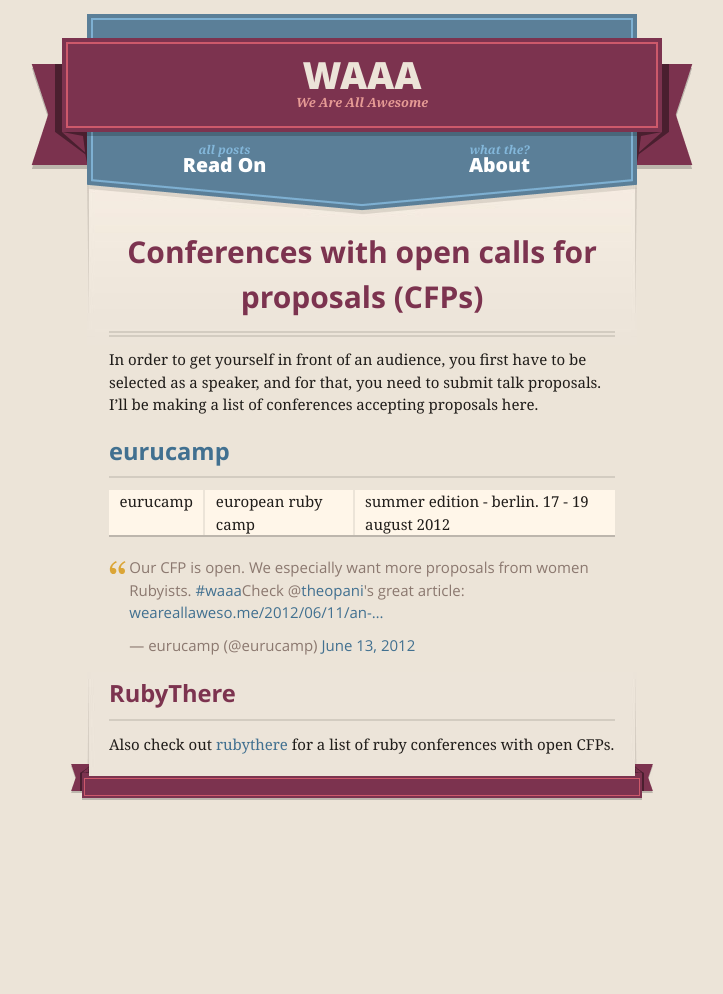
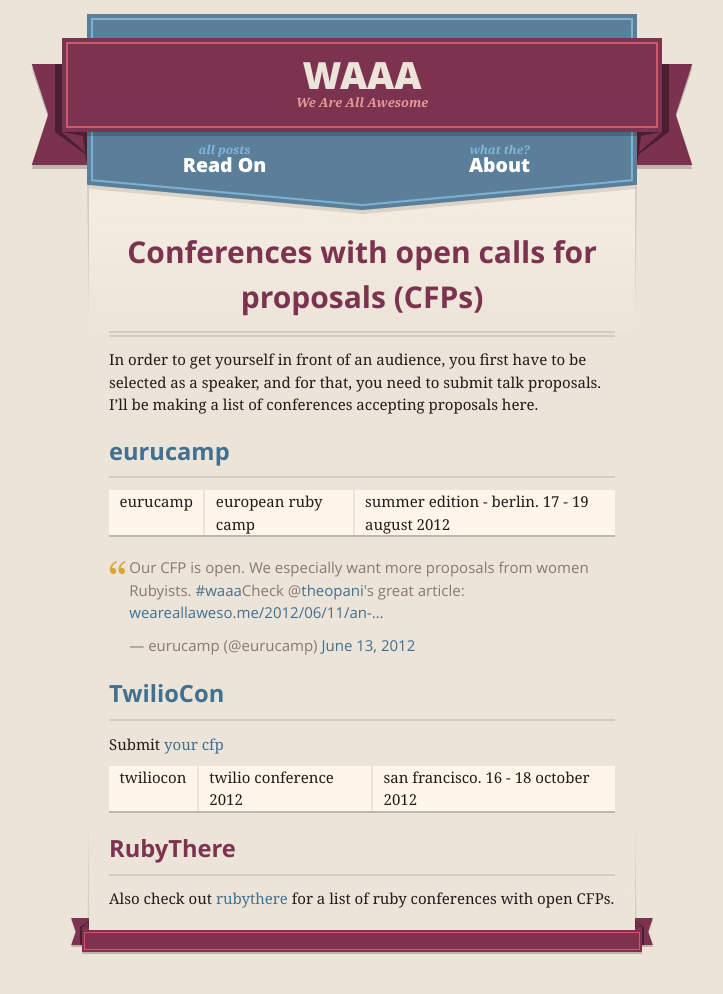
Before and after one commit to janl/waaa, a Jekyll site: the page built from _posts/2012-06-13-conferences-with-open-cfps.md, in a window 1280 px wide. Shown: the whole page, without its empty margins (278-1001 px from the left). Built offline with Jekyll 4.4.1, drawn with Linux system fonts in a browser that asks for light colours; nearby versions of some CDN libraries; comment, search, counter and statistics services are not loaded; before the commit the page ends 900 px from its top, so only the background shows below that.

Commit message:
Add twilio conference CFP

```diff
--- a/_posts/2012-06-13-conferences-with-open-cfps.md
+++ b/_posts/2012-06-13-conferences-with-open-cfps.md
@@ -19,6 +19,12 @@
 
 <script src="//platform.twitter.com/widgets.js" charset="utf-8"> </script>
 
+##[TwilioCon](http://www.twilio.com/conference)
+
+Submit [your cfp](https://docs.google.com/spreadsheet/viewform?formkey=dFpTeHN6dGJMVkxTbVVCNF9EUkY0VWc6MQ#gid=0)
+
+twiliocon | twilio conference 2012 | san francisco. 16 - 18 october 2012
+
 ## RubyThere
 
 Also check out [rubythere](http://rubythere.com/events/to/speak) for a list of ruby conferences with open CFPs.
```
